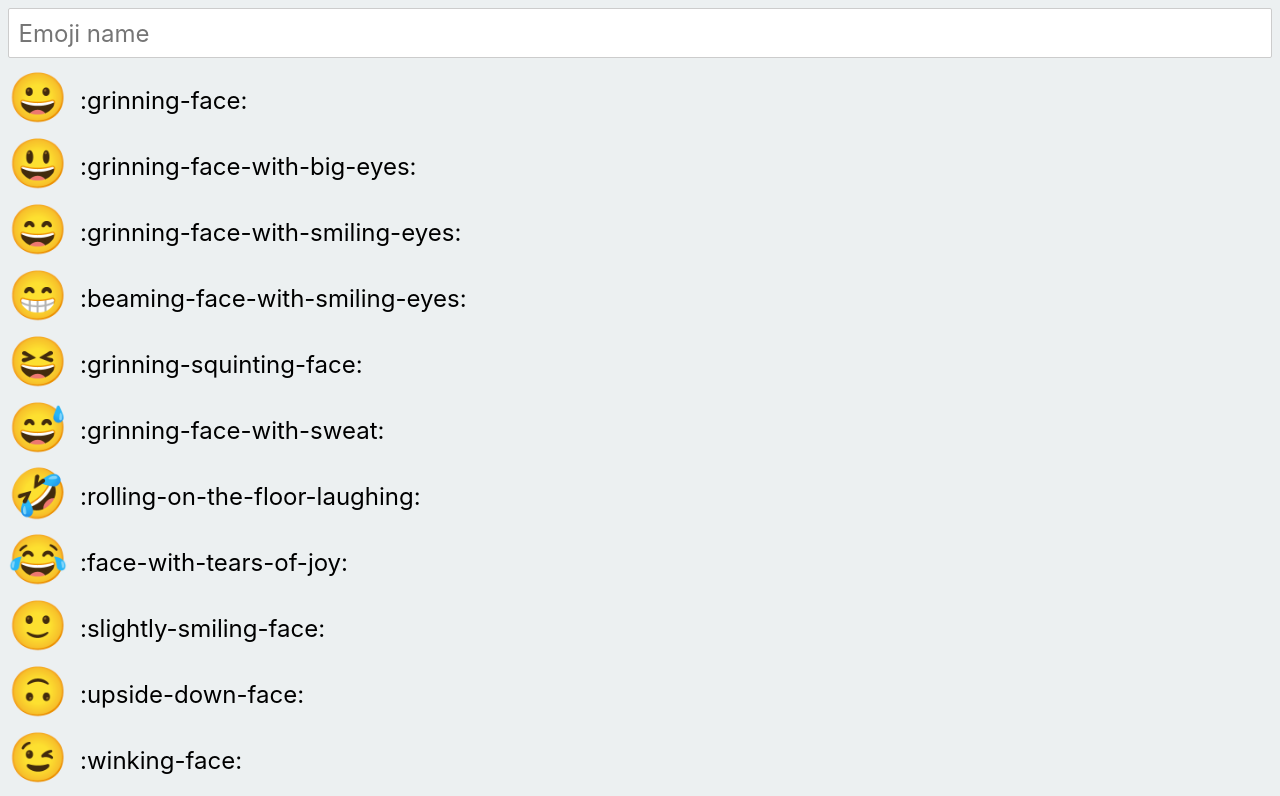
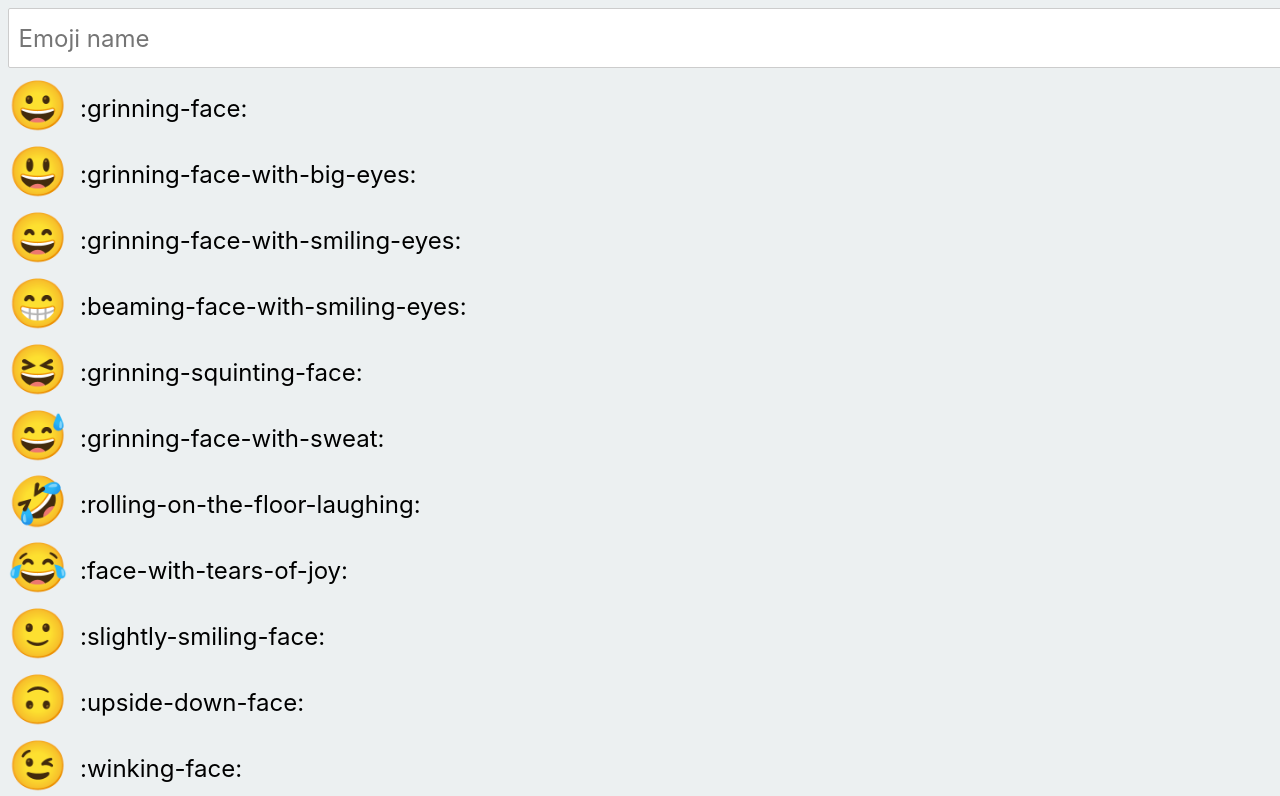
Before and after one commit to alexamy/emoji-finder, a Svelte app: page / in a window 1280 px wide. Shown: the top 796 px of the page. Built offline with nearby package versions, Linux system fonts and the light colour scheme; a web font is replaced by a local one.

Commit message:
fixate input position

```diff
--- a/src/App.svelte
+++ b/src/App.svelte
@@ -17,6 +17,7 @@
       value
         ? emojisFull.filter(e => e.slug.includes(value))
         : emojisFull;
+    window.scrollTo(0, 0);
   }
 
   const addEmojis = e => {
@@ -27,6 +28,7 @@
 <ScrollBottom precision={50} on:scrollToBottom={addEmojis}>
   <main>
     <Input on:input={handleInput} />
+    <div class="wrapper">
       {#if emojisView.length}
         {#each emojisView as emoji (emoji.codePoint)}
           <Emoji character={emoji.character} slug={emoji.slug}/>
@@ -34,9 +36,16 @@
       {:else}
         No emojis found.
       {/if}
+    </div>
 
     {#if emojisView.length < emojis.length }
       Loading...
     {/if}
   </main>
 </ScrollBottom>
+
+<style>
+  .wrapper {
+    margin: 10px 0;
+  }
+</style>
--- a/src/Input.svelte
+++ b/src/Input.svelte
@@ -1,8 +1,14 @@
 <input placeholder="Emoji name" on:input>
+<div></div>
 
 <style>
-  input {
+  input, div {
+    box-sizing: border-box;
     font-size: 24px;
     width: 100%;
+    height: 2.5em;
+  }
+  input {
+    position: fixed;
   }
 </style>
```
Lines whose indentation alone changed are shown as unchanged.
